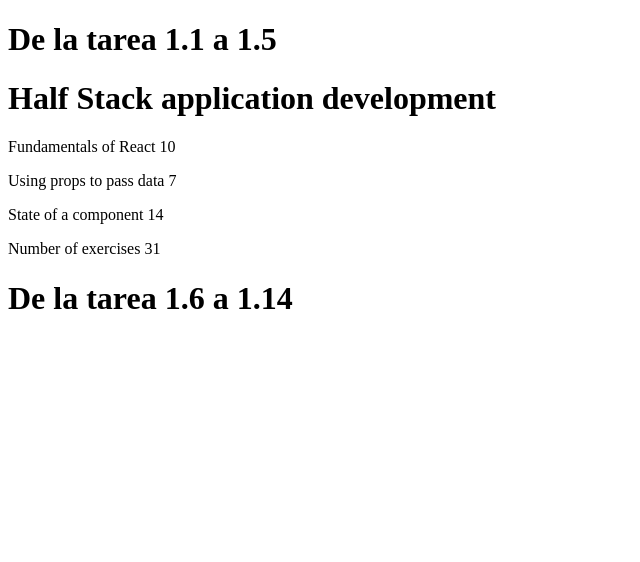
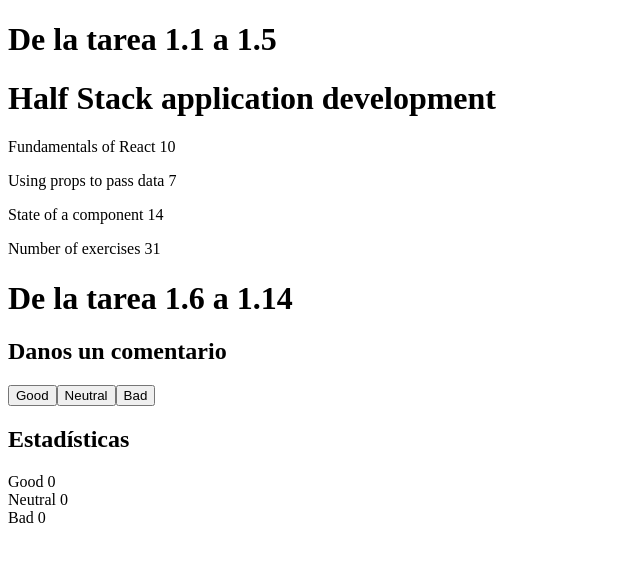
Before and after one commit to andr36s/fullstack-open, a React (Vite) app in the folder part1/: page / in a window 1280 px wide. Shown: the top 562 px of the page, without its empty margins (0-640 px from the left). Built offline with nearby package versions, Linux system fonts and the light colour scheme.

Commit message:
Ejercicio terminado 1.6: unicafe, paso 1

```diff
--- a/part1/src/App.jsx
+++ b/part1/src/App.jsx
@@ -26,6 +26,12 @@
 // De la tarea 1.6 a 1.14
 import { useState } from 'react'
 
+const Button = ({counter, text}) => {
+  return (
+    <button onClick={counter}>{text}</button>
+
+  )
+}
 
 const App = () => {
   const course = {
@@ -49,6 +55,16 @@
   ]
   }
 
+  const [counter, setCounter] = useState({
+    good: 0,
+    neutral: 0,
+    bad: 0
+  })
+
+  const handleGoodClick = () => setCounter({ ...counter, good: counter.good + 1 })
+  const handleNeutralClick = () => setCounter({ ...counter, neutral: counter.neutral + 1 })
+  const handleBadClick = () => setCounter({...counter, bad: counter.bad + 1})
+
   return (
     <div>
       <h1>De la tarea 1.1 a 1.5</h1>
@@ -57,6 +73,12 @@
       <Total course={course} />
 
       <h1>De la tarea 1.6 a 1.14</h1>
+      <h2>Danos un comentario</h2>
+      <Button counter={handleGoodClick} text='Good' />
+      <Button counter={handleNeutralClick} text='Neutral' />
+      <Button counter={handleBadClick} text='Bad' />
+      <h2>Estadísticas</h2>
+      <p>Good {counter.good} <br />Neutral {counter.neutral} <br />Bad {counter.bad}</p>
     </div>
   )
 }
```
